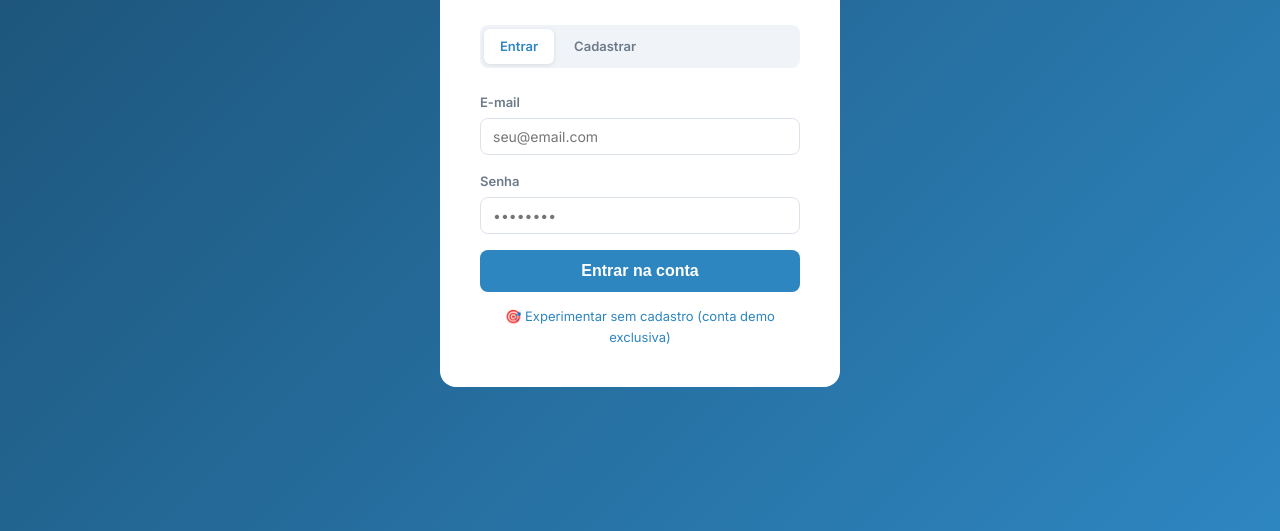
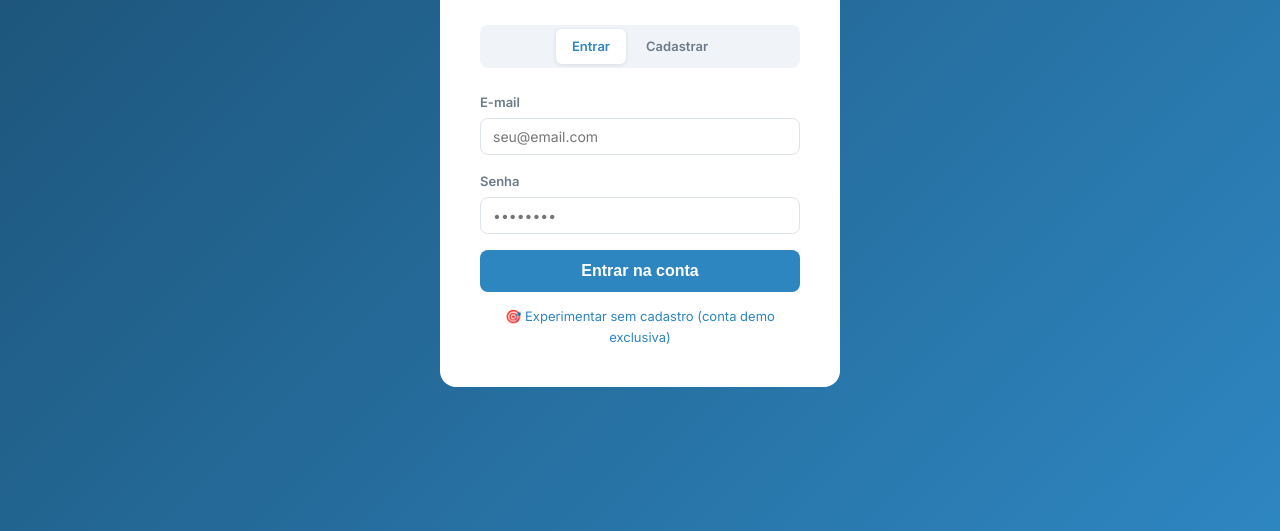
Before and after one commit to Cleitinho074/Gestab, a website: page index.html in a window 1280 px wide. Shown: the part 269-800 px from the top of the page. Drawn offline with Linux system fonts and the light colour scheme.

Commit message:
Center align tabs in style.css

```diff
--- a/style.css
+++ b/style.css
@@ -161,7 +161,7 @@ input[type="checkbox"]{border-radius:4px}
 .bar-val{font-size:11px;font-weight:600}
 
 /* Tabs */
-.tabs{display:flex;gap:4px;margin-bottom:20px;background:var(--bg);border-radius:8px;padding:4px;flex-wrap:wrap}
+.tabs{display:flex;gap:4px;margin-bottom:20px;background:var(--bg);border-radius:8px;padding:4px;flex-wrap:wrap; justify-content: center;}
 .tab{padding:7px 16px;border-radius:6px;font-size:13px;font-weight:600;cursor:pointer;color:var(--muted);transition:background .15s,color .15s}
 .tab.active{background:var(--card);color:var(--blue-l);box-shadow:0 1px 4px rgba(0,0,0,.1)}
 
```
